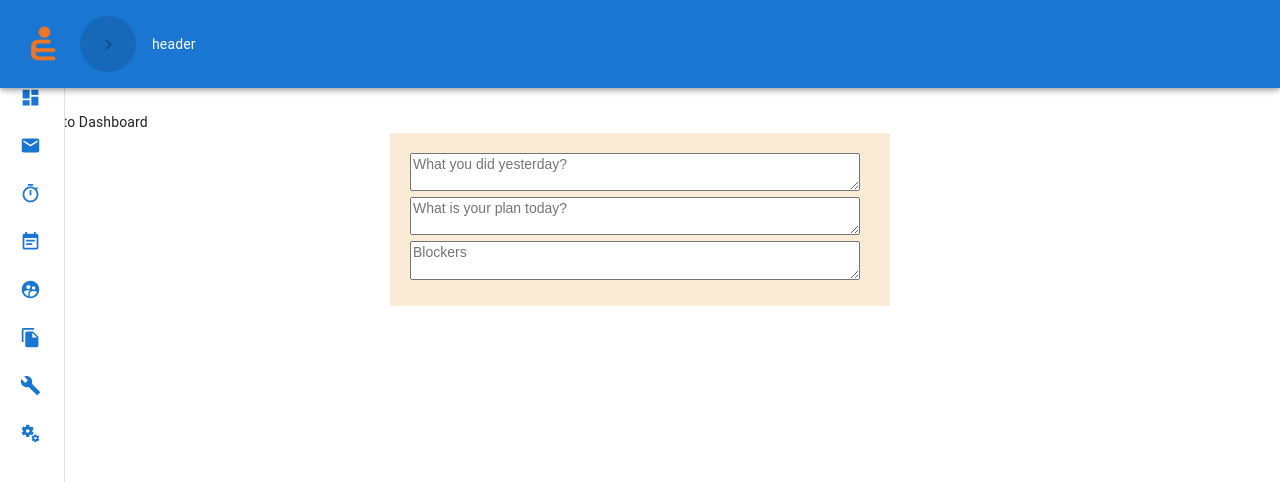
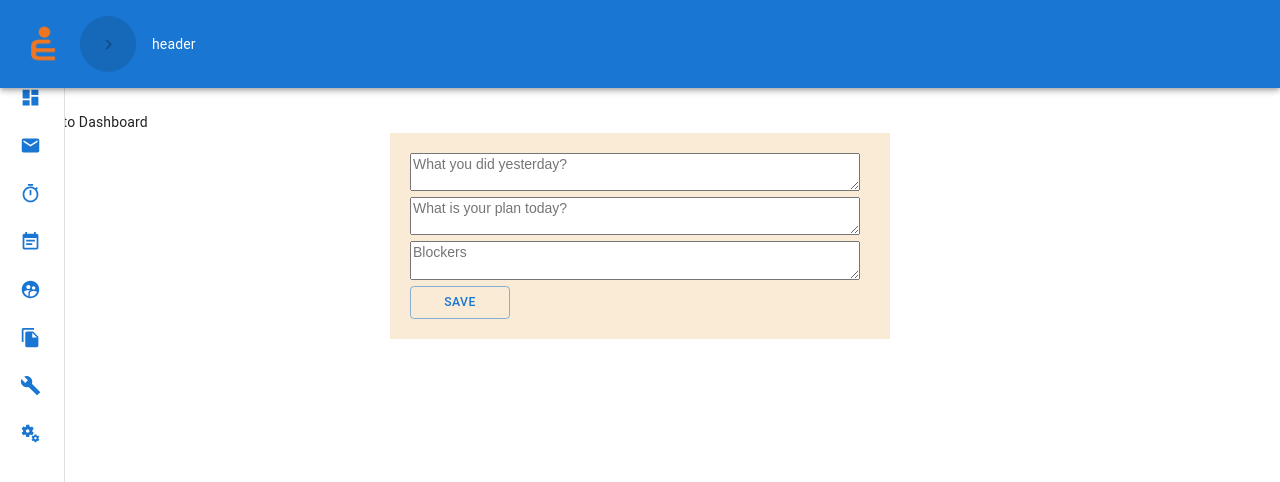
Before and after one commit to briancgmendoza/practice-project, a React (Vite) app: page /dashboard in a window 1280 px wide. Shown: the top 482 px of the page. Built offline with nearby package versions, Linux system fonts and the light colour scheme; grey boxes are pictures that could not be loaded.

Commit message:
for dashboard

```diff
--- a/src/modules/dashboard/form.tsx
+++ b/src/modules/dashboard/form.tsx
@@ -1,18 +1,19 @@
 import { TextareaAutosize } from '@mui/material';
-import React from 'react';
+import React, { useState, useEffect } from 'react';
 import Moment from 'react-moment';
-import '../../styles/_dashboard.scss'
+import '../../styles/_dashboard.scss';
+import Button from '@mui/material/Button';
 
 const Form = () => {
 
-    const handleSubmit = (e) => {
-        e.preventDefault().value;
-
+    const handleSubmit = (e: any) => {
+        alert('New saved log');
+        e.preventDefault();
     }
 
   return (
     <div className="container">
-        <form className="form">
+        <form className="form" onSubmit={handleSubmit}>
             <label>
                 <textarea placeholder="What you did yesterday?"/>
             </label>
@@ -22,6 +23,7 @@ const Form = () => {
             <label>
                 <textarea placeholder="Blockers"/>
             </label>
+            <Button className="submitBtn" variant="outlined">save</Button>
         </form>
     </div>
   )
--- a/src/modules/dashboard/reducer.ts
+++ b/src/modules/dashboard/reducer.ts
@@ -3,6 +3,7 @@ const actionTypes =  {
     ADD_YESTERDAY: 'ADD_YESTERDAY',
     GET_TODAY: 'GET_TODAY',
     ADD_TODAY: 'ADD_TODAY',
+    DISPLAY_DATA: 'DISPLAY_DATA',
     DELETE: 'DELETE',
 }
 
@@ -25,6 +26,11 @@ const getToday = (details: string) => {
 }
 const reducer = ( state = initialState, action: any ) => {
     switch (action) {
+        case actionTypes.DISPLAY_DATA:
+            return {
+                ...state,
+                display: action.payload
+            }
         case actionTypes.GET_YESTERDAY:
             return {
                 ...state,
--- a/src/styles/_dashboard.scss
+++ b/src/styles/_dashboard.scss
@@ -7,9 +7,13 @@
     .form {
         display: flex;
         flex-direction: column;
+        justify-content: end;
         textarea {
             min-width: 450px;
             min-height: 20px;
         }
+        .submitBtn {
+            width: 100px;
+        }
     }
 }
```
